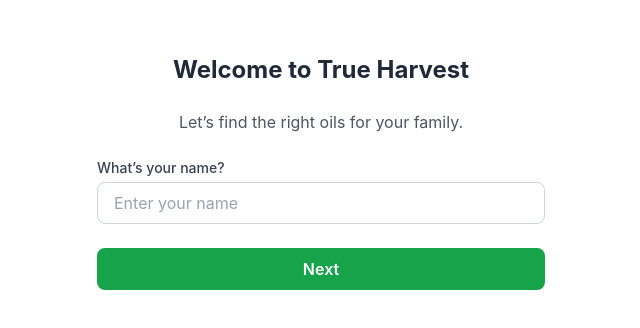
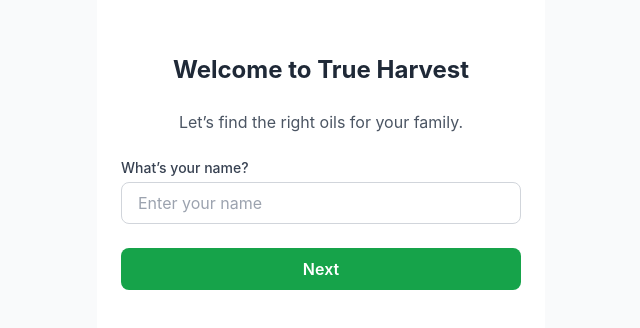
Before and after one commit to johny911/trueharvest-quiz, a React (Vite) app: page / in a window 1280 px wide. Shown: the part 228-556 px from the top of the page, without its empty margins (319-959 px from the left). Built offline with nearby package versions, Linux system fonts and the light colour scheme.

Commit message:
tailwind 1

```diff
--- a/src/App.jsx
+++ b/src/App.jsx
@@ -1,4 +1,5 @@
 import React, { useState } from 'react';
+import './index.css'; // ✅ Import Tailwind styles
 import Step1Name from './components/Step1Name';
 import Step2Phone from './components/Step2Phone';
 import Step3Household from './components/Step3Household';
@@ -25,6 +26,10 @@
 
   const props = { formData, updateForm, nextStep, prevStep };
 
+  return (
+    <div className="min-h-screen bg-gray-50 flex items-center justify-center px-4">
+      <div className="w-full max-w-md">
+        {(() => {
           switch (step) {
             case 1: return <Step1Name {...props} />;
             case 2: return <Step2Phone {...props} />;
@@ -34,4 +39,8 @@
             case 6: return <Step6Recommendation {...props} />;
             default: return <Step1Name {...props} />;
           }
+        })()}
+      </div>
+    </div>
+  );
 }
```
Lines whose indentation alone changed are shown as unchanged.
